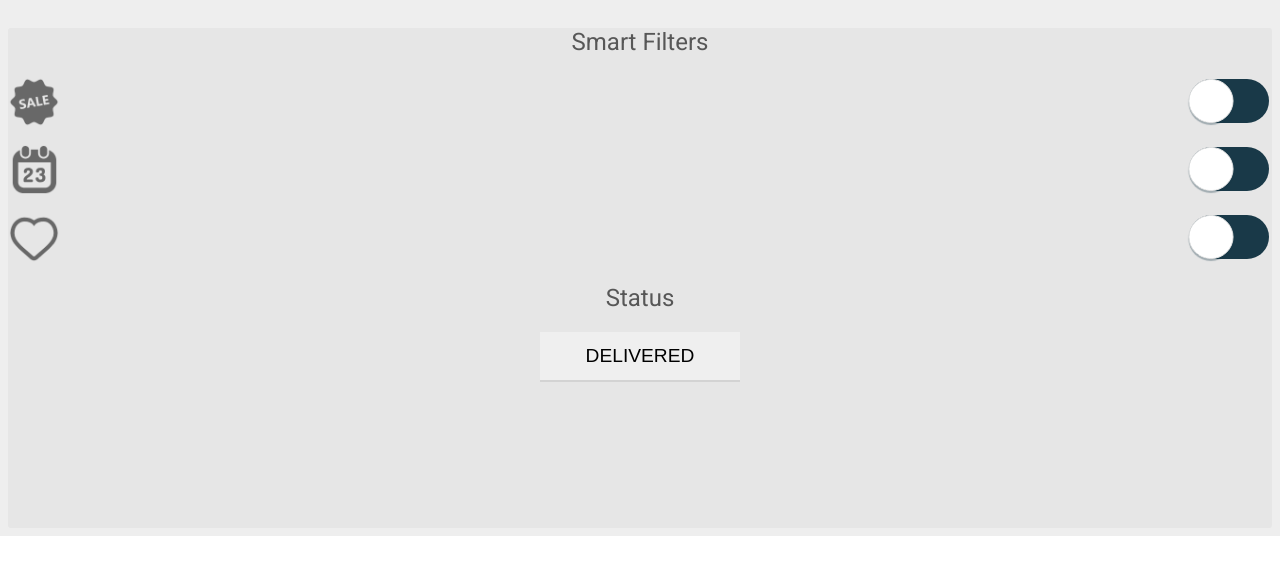
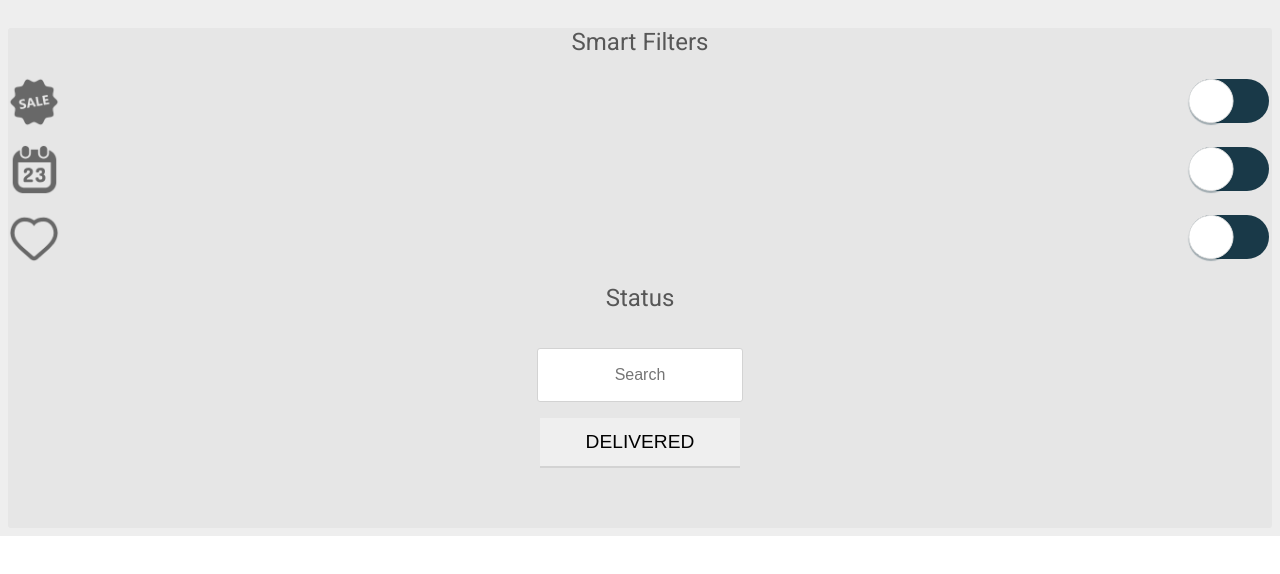
Before and after one commit to germancardenasm/leanit, a React (Create React App) app: page / in a window 1280 px wide. Shown: the top 574 px of the page. Built offline with nearby package versions, Linux system fonts and the light colour scheme.

Commit message:
Add Input Component

```diff
--- a/src/components/Status/Status.js
+++ b/src/components/Status/Status.js
@@ -2,11 +2,13 @@ import React from "react";
 import "./Status.css";
 import Title from "../UI/Title/Title";
 import Button from "../UI/Button/Button";
+import Input from "../UI/Input/Input";
 
 const Status = () => {
   return (
     <div>
       <Title title="Status" />
+      <Input />
       <Button name="DELIVERED" />
     </div>
   );
--- a/src/components/UI/Button/Button.css
+++ b/src/components/UI/Button/Button.css
@@ -1,4 +1,6 @@
 .Button {
+    display: block;
+    margin: auto;
     width: 200px;
     height: 50px;
     font-size: 1.2rem;
--- a/src/components/UI/Button/Button.js
+++ b/src/components/UI/Button/Button.js
@@ -2,7 +2,11 @@ import React from "react";
 import "./Button.css";
 
 const Button = props => {
-  return <button className="Button">{props.name}</button>;
+  return (
+    <button className="Button" onClick={props.click}>
+      {props.name}
+    </button>
+  );
 };
 
 export default Button;
--- a/src/components/UI/Input/Input.css
+++ b/src/components/UI/Input/Input.css
@@ -0,0 +1,9 @@
+.Input {
+    width: 200px;
+    height: 50px;
+    font-size: 1rem;
+    border: 1px solid lightgray;
+    border-radius: 3px;
+    margin: 1rem auto;
+    text-align: center;
+}
--- a/src/components/UI/Input/Input.js
+++ b/src/components/UI/Input/Input.js
@@ -0,0 +1,16 @@
+import React from "react";
+import "./Input.css";
+
+const Input = props => {
+  return (
+    <input
+      className="Input"
+      placeholder="Search"
+      type="text"
+      value={props.value}
+      onChange={props.change}
+    />
+  );
+};
+
+export default Input;
```
